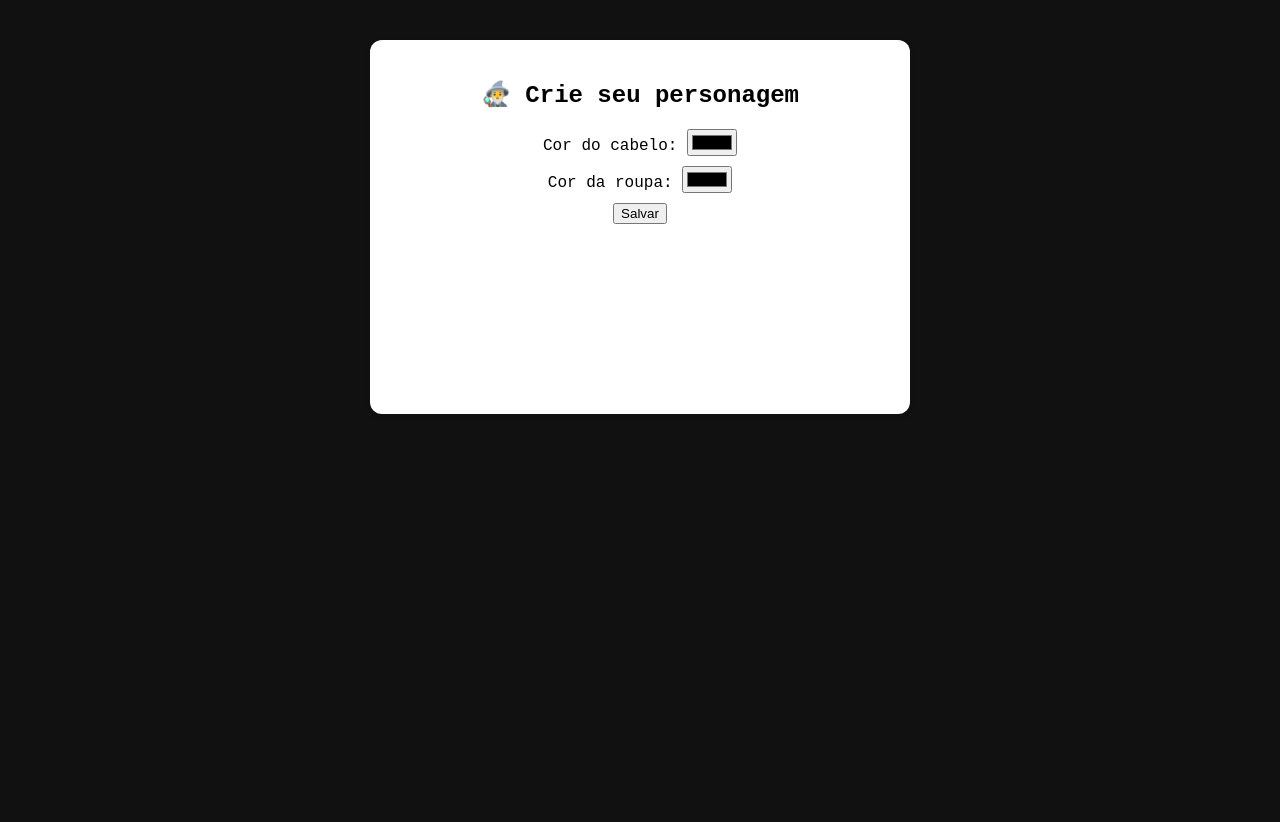
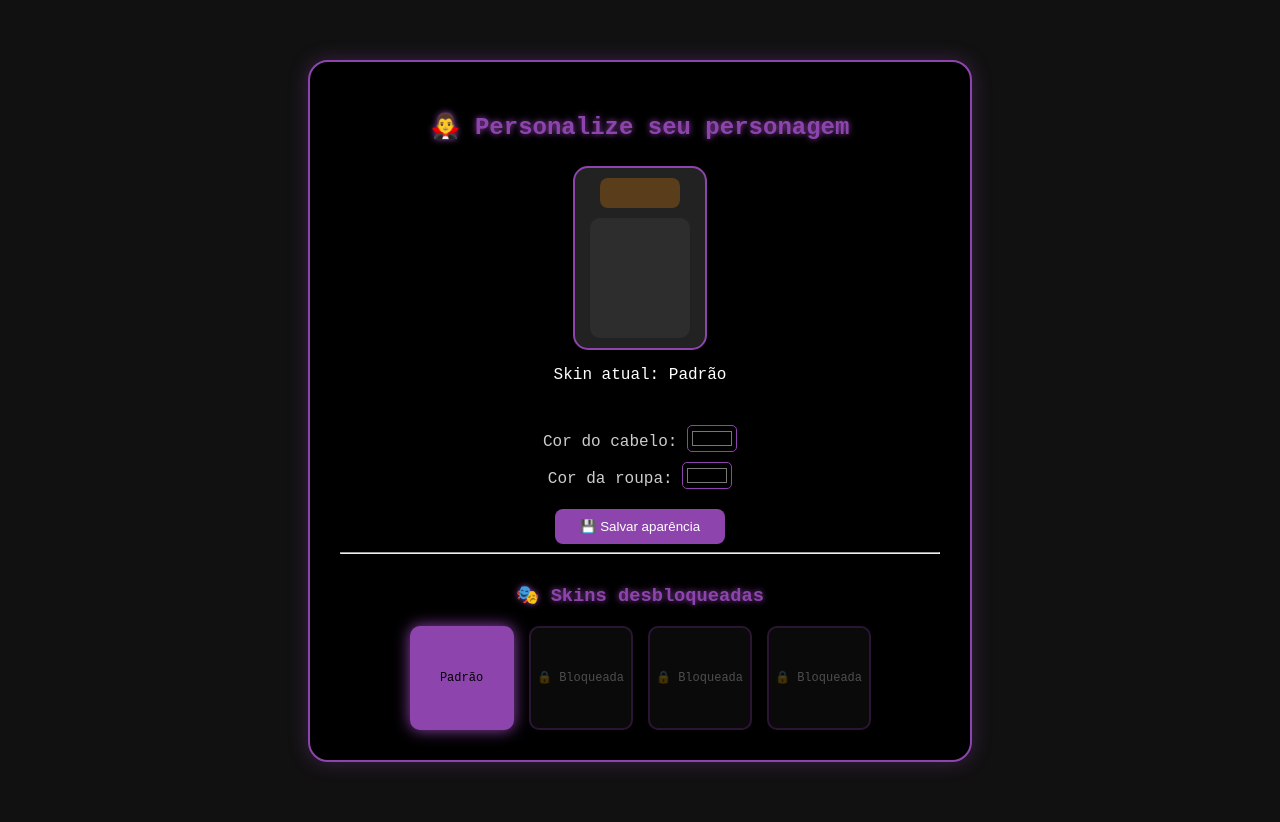
Before and after one commit to iagotec/cronicas-do-fim, a plain HTML site: page personagem.html in a window 1280 px wide. Shown: the part 73-895 px from the top of the page. Before the commit the page ends 800 px from the top, so only its background shows below. Drawn offline with Linux system fonts and the light colour scheme.

Commit message:
deixando quase tudo pronto

```diff
--- a/css/inicio.css
+++ b/css/inicio.css
@@ -80,13 +80,17 @@ body {
 }
 
 /* ======= BOTÃO CENTRAL ======= */
+/* POSICIONAR O BOTÃO MAIS À DIREITA E EMBAIXO */
 .cta {
-  position: relative;
+  position: absolute;
+  bottom: 200px; /* distância da parte de baixo */
+  right: 120px; /* distância da direita */
   z-index: 2;
   background-color: rgba(0, 0, 0, 0.5);
   padding: 40px;
   border-radius: 10px;
 }
+
 
 #btnCoragem {
   background-color: black;
--- a/css/personagem.css
+++ b/css/personagem.css
@@ -1,80 +1,129 @@
-section {
-  max-width: 500px;
-  margin: 40px auto;
-  background: white;
-  border-radius: 12px;
-  padding: 20px;
-  box-shadow: 0 2px 6px rgba(0,0,0,0.1);
-}
-
-/* ======= ESTILO GERAL ======= */
 body {
   margin: 0;
   padding: 0;
   background-color: #111;
-  color: rgb(0, 0, 0);
+  color: #fff;
   font-family: 'Courier New', monospace;
   overflow-x: hidden;
 }
 
-/* ======= NAVBAR ======= */
-.navbar {
-  background-color: #000;
-  color: white;
-  display: flex;
-  justify-content: space-between;
-  align-items: center;
-  padding: 15px 40px;
-  position: sticky;
-  top: 0;
-  z-index: 100;
+section {
+  max-width: 600px;
+  margin: 60px auto;
+  background: #000;
+  border: 2px solid #8e44ad;
+  border-radius: 20px;
+  padding: 30px;
+  box-shadow: 0 0 20px #8e44ad55;
+  text-align: center;
 }
 
-.logo {
-  font-size: 18px;
-  font-weight: bold;
-  line-height: 1.2;
-  letter-spacing: 1px;
+h2, h3 {
+  color: #8e44ad;
+  text-shadow: 0 0 6px #8e44ad;
 }
 
-.nav-links {
-  list-style: none;
-  display: flex;
-  gap: 25px;
-  margin: 0;
-  padding: 0;
+.customizacao {
+  margin-top: 20px;
 }
-
-.nav-links a {
-  color: white;
-  text-decoration: none;
-  font-weight: 600;
-  transition: 0.2s;
-}
-
-.nav-links a:hover,
-.nav-links a.active {
-  text-decoration: underline;
-}
-
 
 label {
   display: block;
   margin: 10px 0;
+  color: #ccc;
+}
+
+input[type="color"] {
+  background: none;
+  border: 1px solid #8e44ad;
+  border-radius: 5px;
+  cursor: pointer;
+}
+
+button {
+  background-color: #8e44ad;
+  color: #fff;
+  border: none;
+  padding: 10px 25px;
+  margin-top: 10px;
+  border-radius: 8px;
+  cursor: pointer;
+  transition: 0.3s;
+}
+
+button:hover {
+  background-color: #a95df5;
+  box-shadow: 0 0 10px #8e44ad;
 }
 
 #preview {
   display: flex;
   flex-direction: column;
   align-items: center;
+  margin: 25px 0;
 }
 
-#hair, #body {
-  width: 100px;
-  height: 100px;
-  border-radius: 8px;
+#avatar {
+  position: relative;
+  width: 130px;
+  height: 180px;
+  background: #222;
+  border-radius: 15px;
+  border: 2px solid #8e44ad;
+  display: flex;
+  flex-direction: column;
+  align-items: center;
+  justify-content: center;
 }
 
 #hair {
-  margin-bottom: 5px;
+  width: 80px;
+  height: 30px;
+  border-radius: 8px;
+  margin-bottom: 10px;
 }
+
+#body {
+  width: 100px;
+  height: 120px;
+  border-radius: 10px;
+}
+
+#skins {
+  margin-top: 30px;
+}
+
+#listaSkins {
+  display: flex;
+  flex-wrap: wrap;
+  justify-content: center;
+  gap: 15px;
+  margin-top: 15px;
+}
+
+.skin-card {
+  width: 100px;
+  height: 100px;
+  border: 2px solid #8e44ad;
+  border-radius: 10px;
+  background-color: #222;
+  color: #fff;
+  display: flex;
+  align-items: center;
+  justify-content: center;
+  font-size: 12px;
+  text-align: center;
+  cursor: pointer;
+  transition: 0.3s;
+}
+
+.skin-card:hover {
+  box-shadow: 0 0 10px #8e44ad;
+  transform: scale(1.05);
+}
+
+.skin-card.equipada {
+  background-color: #8e44ad;
+  color: #000;
+  box-shadow: 0 0 15px #8e44ad;
+}
--- a/css/quiz.css
+++ b/css/quiz.css
@@ -12,7 +12,7 @@ body {
   margin: 0;
   padding: 0;
   background-color: #111;
-  color: white;
+  color: rgb(3, 3, 3);
   font-family: 'Courier New', monospace;
   overflow-x: hidden;
 }
--- a/js/personagem.js
+++ b/js/personagem.js
@@ -1,35 +1,110 @@
+document.addEventListener("DOMContentLoaded", () => {
+  console.log("✅ personagem.js carregado e DOM pronto!");
+
+  // ======= ELEMENTOS =======
   const hair = document.getElementById("hair");
   const body = document.getElementById("body");
   const hairColor = document.getElementById("hairColor");
   const outfitColor = document.getElementById("outfitColor");
+  const salvarBtn = document.getElementById("salvar");
+  const listaSkins = document.getElementById("listaSkins");
+  const skinAtivaSpan = document.getElementById("skinAtiva");
 
-hair.style.width = "80px";
-hair.style.height = "30px";
-hair.style.borderRadius = "10px";
-hair.style.margin = "auto";
-
-body.style.width = "100px";
-body.style.height = "120px";
-body.style.borderRadius = "20px";
-body.style.margin = "auto";
-
-function render() {
-  hair.style.background = hairColor.value;
-  body.style.background = outfitColor.value;
+  if (!hair || !body) {
+    console.error("❌ Elementos do personagem não encontrados no HTML.");
+    return;
   }
 
-document.getElementById("salvar").onclick = () => {
+  // ======= SISTEMA DE SKINS =======
+  const skinsDisponiveis = [
+    { id: "padrao", nome: "Padrão", corCabelo: "#5a3e1b", corRoupa: "#2d2d2d" },
+    { id: "lendario", nome: "Lendário", corCabelo: "#f1c40f", corRoupa: "#8e44ad" },
+    { id: "sombrio", nome: "Sombrio", corCabelo: "#000000", corRoupa: "#4a148c" },
+    { id: "epico", nome: "Épico", corCabelo: "#ff0000", corRoupa: "#222" }
+  ];
+
+  let skinsDesbloqueadas = JSON.parse(localStorage.getItem("skins")) || ["padrao"];
+  let skinAtiva = localStorage.getItem("skinAtiva") || "padrao";
+
+  // ======= RENDERIZA PERSONAGEM =======
+  function renderPersonagem(cabelo, roupa) {
+    hair.style.background = cabelo;
+    body.style.background = roupa;
+  }
+
+  // ======= EQUIPAR SKIN =======
+  function equiparSkin(id) {
+    skinAtiva = id;
+    localStorage.setItem("skinAtiva", id);
+    renderSkins();
+  }
+
+  // ======= MOSTRAR SKINS =======
+  function renderSkins() {
+    listaSkins.innerHTML = "";
+
+    skinsDisponiveis.forEach(skin => {
+      const card = document.createElement("div");
+      card.classList.add("skin-card");
+      card.textContent = skin.nome;
+
+      if (skin.id === skinAtiva) {
+        card.classList.add("equipada");
+      }
+
+      if (!skinsDesbloqueadas.includes(skin.id)) {
+        card.style.opacity = "0.3";
+        card.textContent = "🔒 Bloqueada";
+      } else {
+        card.onclick = () => equiparSkin(skin.id);
+      }
+
+      listaSkins.appendChild(card);
+    });
+
+    const atual = skinsDisponiveis.find(s => s.id === skinAtiva);
+    if (atual) {
+      skinAtivaSpan.textContent = atual.nome;
+      renderPersonagem(atual.corCabelo, atual.corRoupa);
+    }
+  }
+
+  // ======= SALVAR PERSONALIZAÇÃO =======
+  salvarBtn.addEventListener("click", () => {
     const personagem = {
       hair: hairColor.value,
-    outfit: outfitColor.value,
+      outfit: outfitColor.value
     };
     localStorage.setItem("personagem", JSON.stringify(personagem));
-  render();
+    renderPersonagem(personagem.hair, personagem.outfit);
+    alert("✨ Aparência personalizada salva!");
+  });
+
+  // ======= APLICAR PERSONALIZAÇÃO SALVA =======
+  const salvo = JSON.parse(localStorage.getItem("personagem"));
+  if (salvo) renderPersonagem(salvo.hair, salvo.outfit);
+  renderSkins();
+
+  // ======= DESBLOQUEAR SKINS DO QUIZ =======
+  const skinPendente = localStorage.getItem("skinDesbloquear");
+  if (skinPendente) {
+    const idMap = {
+      "Chapéu Comum": "padrao",
+      "Capa Épica": "epico",
+      "Espada Lendária": "lendario"
     };
+    const skinId = idMap[skinPendente];
+    if (skinId) desbloquearSkin(skinId);
+    localStorage.removeItem("skinDesbloquear");
+  }
 
-const salvo = JSON.parse(localStorage.getItem("personagem"));
-if (salvo) {
-  hairColor.value = salvo.hair;
-  outfitColor.value = salvo.outfit;
-  render();
+  // ======= FUNÇÃO PARA DESBLOQUEAR SKINS (usada pelo quiz) =======
+  window.desbloquearSkin = function (id) {
+    if (!skinsDesbloqueadas.includes(id)) {
+      skinsDesbloqueadas.push(id);
+      localStorage.setItem("skins", JSON.stringify(skinsDesbloqueadas));
+      alert(`🎉 Você desbloqueou a skin "${id.toUpperCase()}"!`);
+      renderSkins();
     }
+  };
+});
--- a/personagem.html
+++ b/personagem.html
@@ -2,31 +2,45 @@
 <html lang="pt-BR">
 <head>
   <meta charset="UTF-8">
-  <title>Personagem</title>
+  <title>Avatar | Crônicas do Fim</title>
   <link rel="stylesheet" href="css/style.css">
   <link rel="stylesheet" href="css/personagem.css">
 </head>
 <body>
-   <!-- NAVBAR -->
+  <!-- NAVBAR -->
   <nav class="navbar">
     <div class="logo">CRÔNICAS<br>DO FIM</div>
     <ul class="nav-links">
-      <li><a href="index.html" class="active">Início</a></li>
-      <li><a href="personagem.html">Avatar</a></li>
+      <li><a href="index.html">Início</a></li>
+      <li><a href="personagem.html" class="active">Avatar</a></li>
       <li><a href="feed.html">Comunidade</a></li>
       <li><a href="lojas.html">Lojas</a></li>
     </ul>
   </nav>
 
-  <section>
-    <h2>🧙‍♂️ Crie seu personagem</h2>
-    <label>Cor do cabelo: <input type="color" id="hairColor"></label>
-    <label>Cor da roupa: <input type="color" id="outfitColor"></label>
-    <button id="salvar">Salvar</button>
+  <!-- CONTEÚDO PRINCIPAL -->
+  <section id="avatarSection">
+    <h2>🧛‍♂️ Personalize seu personagem</h2>
 
-    <div id="preview" style="margin-top:20px;">
-      <div id="hair"></div>
-      <div id="body"></div>
+    <div id="preview">
+      <div id="avatar">
+        <div id="hair"></div>
+        <div id="body"></div>
+      </div>
+      <p id="skinNome" class="fade">Skin atual: <span id="skinAtiva">Padrão</span></p>
+    </div>
+
+    <div class="customizacao">
+      <label>Cor do cabelo: <input type="color" id="hairColor"></label>
+      <label>Cor da roupa: <input type="color" id="outfitColor"></label>
+      <button id="salvar">💾 Salvar aparência</button>
+    </div>
+
+    <hr>
+
+    <div id="skins">
+      <h3>🎭 Skins desbloqueadas</h3>
+      <div id="listaSkins"></div>
     </div>
   </section>
 
```
Also changed, not shown: css/feed.css (+9 -4 lines), feed.html (+1 -1 lines), js/feed.js (added, +52 -0 lines), js/quiz.js (+16 -0 lines), quiz.html (+4 -4 lines). Lines whose indentation alone changed are shown as unchanged.
